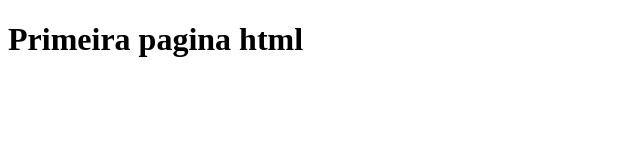
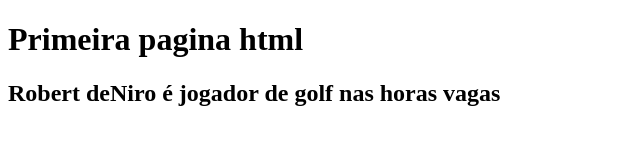
Before and after one commit to mmontagnoli/primeiro-repo, a plain HTML site: page index.html in a window 1280 px wide. Shown: the whole page, without its empty margins (0-640 px from the left). Drawn offline with Linux system fonts and the light colour scheme.

Commit message:
Adicionado informações sobre Robert DeNiro

```diff
--- a/index.html
+++ b/index.html
@@ -8,6 +8,8 @@
 <body>
 
     <h1>Primeira pagina html</h1>
+    <h2>Robert deNiro é jogador de golf nas horas vagas</h2>
+
 
 
 </body>
```
